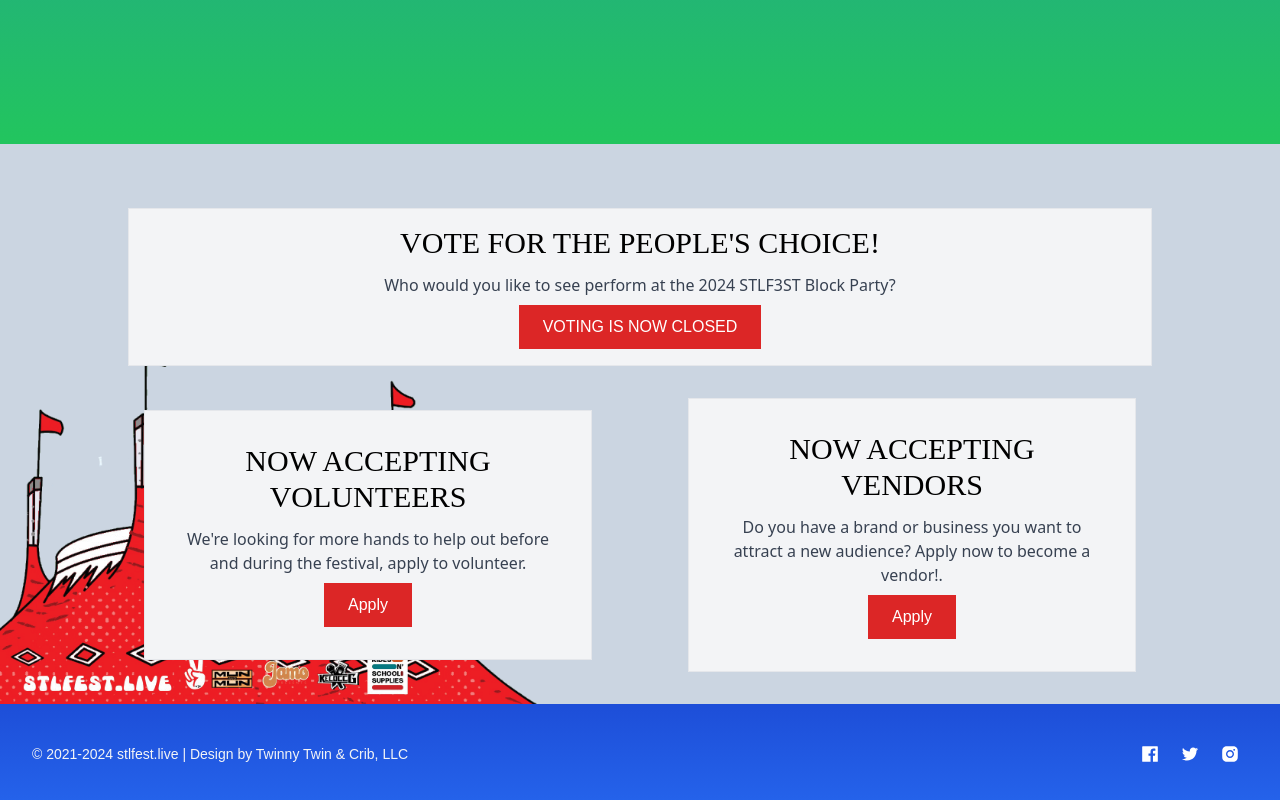
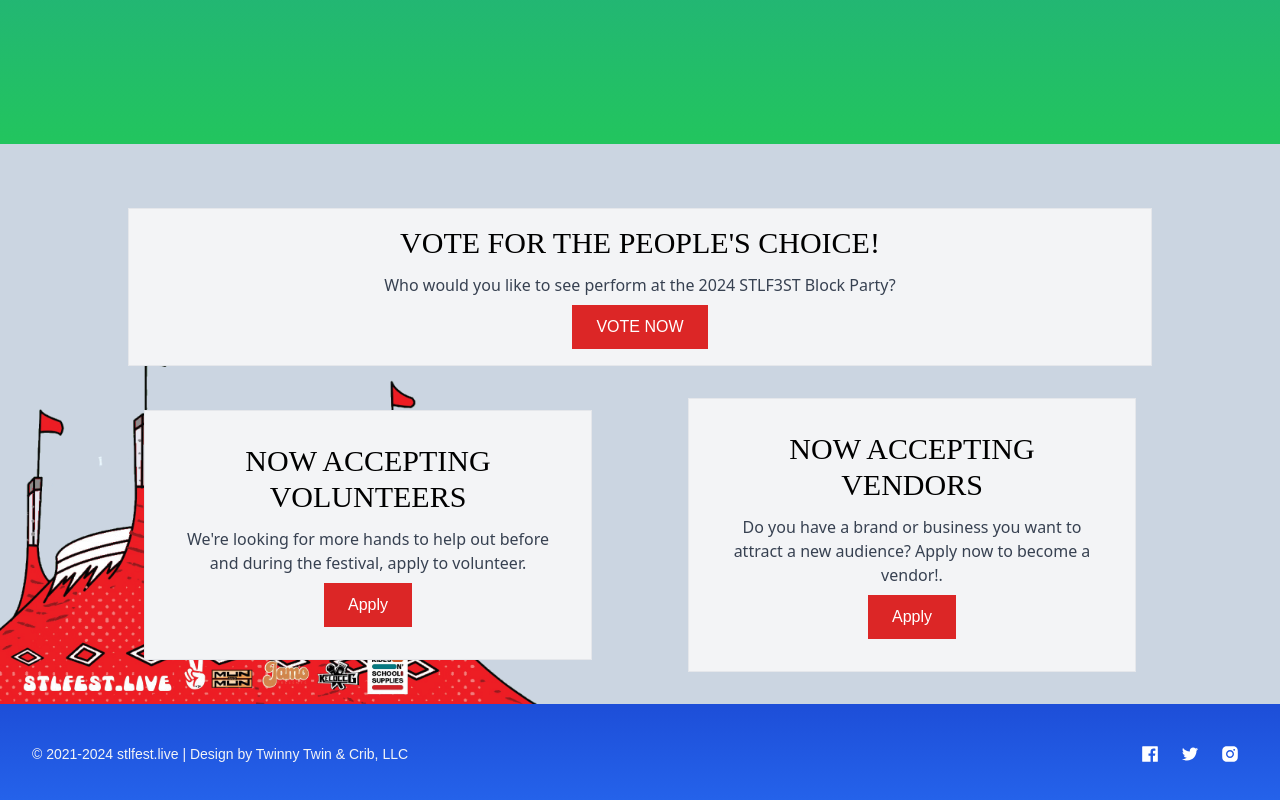
Before and after one commit to twinnytwin22/stlfest.live, a Next.js app: page / in a window 1280 px wide. Shown: the part 901-1701 px from the top of the page. Built offline with nearby package versions, Linux system fonts and the light colour scheme; a web font is replaced by a local one.

Commit message:
Update VendorVolunteer.tsx

```diff
--- a/ui/VendorVolunteer.tsx
+++ b/ui/VendorVolunteer.tsx
@@ -23,7 +23,7 @@ function VendorVolunteer() {
             </p>
             <Link href="https://docs.google.com/forms/d/e/1FAIpQLSfTWjTGVA4tzLHjsVH7NS324qnLUYkiJ4WiB6J5YzOgIQmwUw/viewform">
               <div className='text-white  bg-red-600 p-2.5 font-owners w-fit px-6 mx-auto hover:scale-105 mt-2  duration-150 ease-in-out'>
-                VOTING IS NOW CLOSED
+                VOTE NOW
               </div>
             </Link>
           </div>}
```
